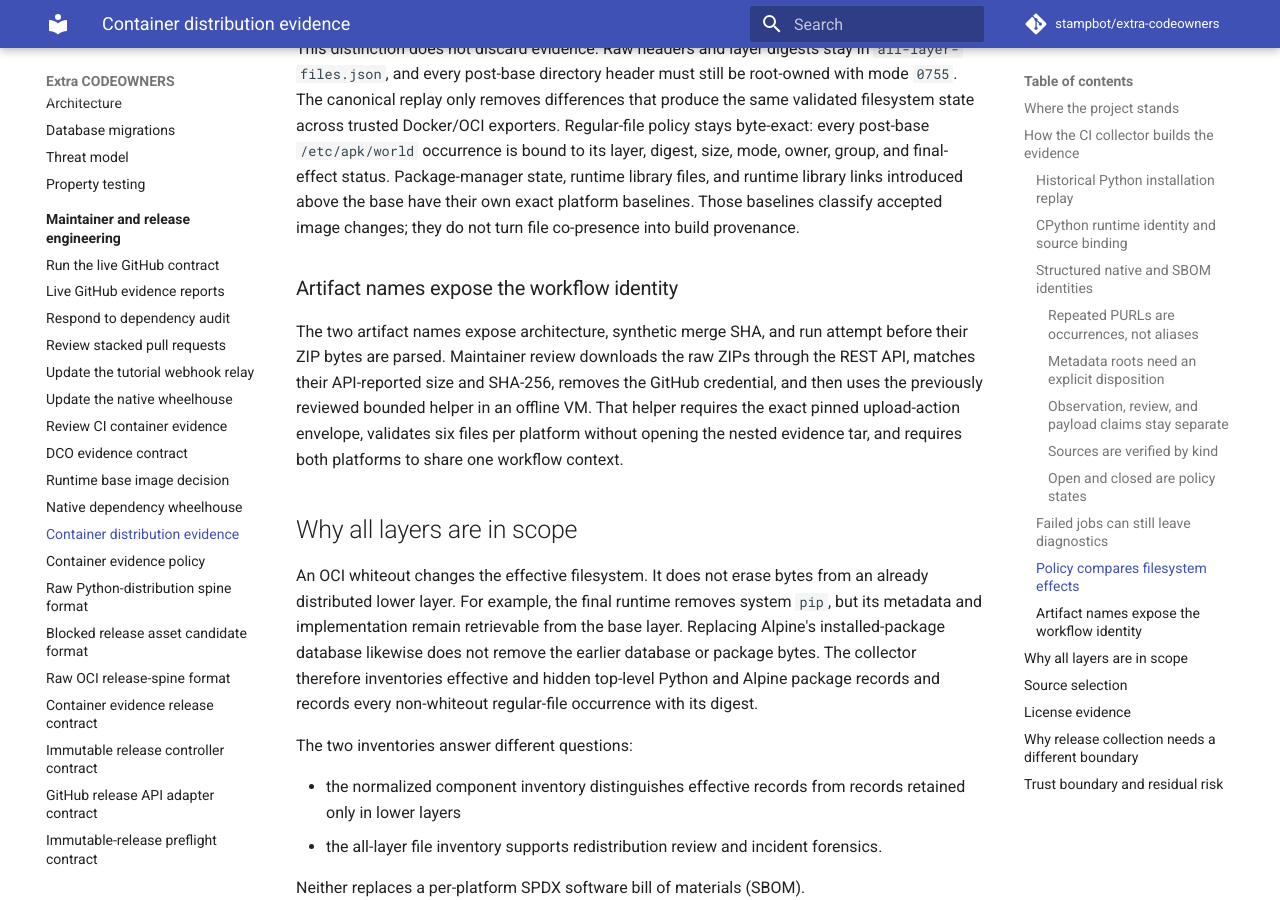
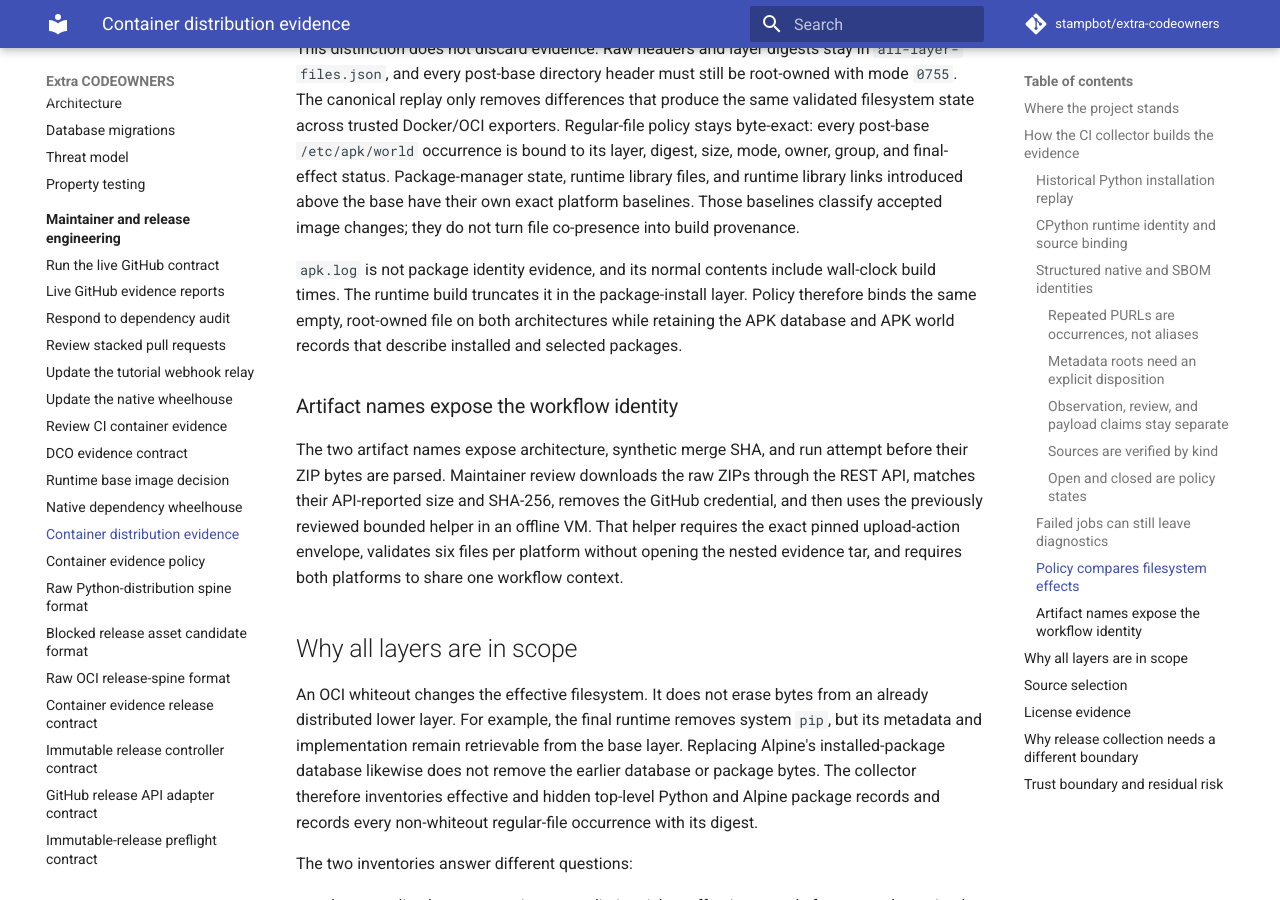
Before and after one commit to stampbot/extra-codeowners, an MkDocs documentation site: the page built from docs/explanation/container-distribution-evidence.md, in a window 1280 px wide and 900 px high, scrolled down 8671 px. Built offline with MkDocs 1.6.1 and Material for MkDocs 9.7.7, drawn with Linux system fonts in a browser that asks for light colours; comment, search, counter and statistics services are not loaded.

Commit message:
build: normalize runtime apk log
Truncate the timestamped APK log in the package-install layer and bind its deterministic empty state on both architectures. Keep the installed database and world records as the package evidence used by the collector.

Signed-off-by: Danny Sauer <github@dannysauer.com>

```diff
--- a/docs/explanation/container-distribution-evidence.md
+++ b/docs/explanation/container-distribution-evidence.md
@@ -399,6 +399,12 @@ and runtime library links introduced above the base have their own exact
 platform baselines. Those baselines classify accepted image changes; they do
 not turn file co-presence into build provenance.
 
+`apk.log` is not package identity evidence, and its normal contents include
+wall-clock build times. The runtime build truncates it in the package-install
+layer. Policy therefore binds the same empty, root-owned file on both
+architectures while retaining the APK database and APK world records that
+describe installed and selected packages.
+
 ### Artifact names expose the workflow identity
 
 The two artifact names expose architecture, synthetic merge SHA, and run
```
Also changed, not shown: 4 other files.
